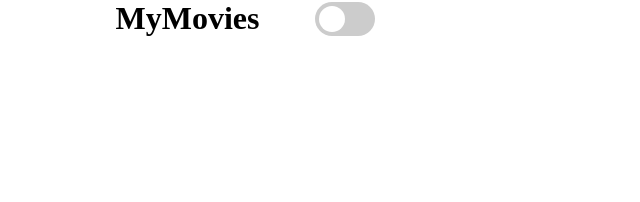
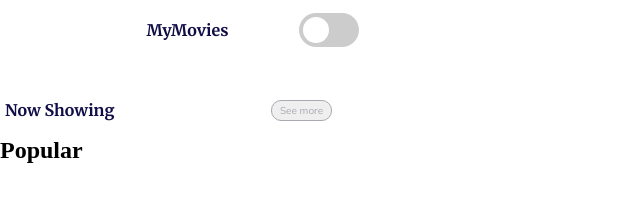
Before and after one commit to rts-cmk-wu08/mymovie-kalle202, a plain HTML site: page index.html in a window 1280 px wide. Shown: the whole page, without its empty margins (0-640 px from the left). Drawn offline with Linux system fonts and the light colour scheme; no server answers.

Commit message:
tilføjet popular html

```diff
--- a/index.html
+++ b/index.html
@@ -22,7 +22,15 @@
         </label>
       </header>
       <main>
+        <div class="now__showingcontainer">
+          <h2>Now Showing</h2>
+          <button href="" class="master__button">See more</button>
+        </div>
         <section class="now__showing"></section>
+        <div class="popular__container">
+          <h2>Popular</h2>
+        </div>
+        <section class="popular"></section>
       </main>
     </div>
   </body>
--- a/nowshowing.js
+++ b/nowshowing.js
@@ -17,7 +17,7 @@ fetch("https://api.themoviedb.org/3/trending/movie/week?api_key=5a42ea8b4fbbe41c
     });
 })
 
-
+// movie id: https://api.themoviedb.org/3/movie/616037?api_key=5a42ea8b4fbbe41ccef094fe698dbb64
 
 /* document.addEventListener("DOMContentLoaded", () => {
     let list = document.querySelector(".pokedex");
--- a/style.css
+++ b/style.css
@@ -13,17 +13,38 @@ img{
 
 #movie__appcontainer {
     max-width: 375px;
+    overflow: hidden;
 }
 
 header {
     display: grid;
-
+   height: 60px;
     grid-template-columns: repeat(3,1fr);
 }
 
 h1{
+    font-family: 'Merriweather', sans-serif;
     grid-area: 1/2/2/3;
+    align-self: center;
     justify-self: center;
+    color: #110E47;
+    font-size: 16px;
+    letter-spacing: 2%;
+}
+
+.now__showingcontainer{
+    margin-top: 40px;
+    display: flex;
+    justify-content: space-between;
+    margin-bottom: 16px;
+}
+
+.now__showingcontainer h2{
+    font-family: 'Merriweather', sans-serif;
+    color: #110E47;
+    font-size: 16px;
+    letter-spacing: 2%;
+    margin-left: 5px;
 }
 
 .now__showing{
@@ -67,8 +88,21 @@ h1{
     color:#FFC319;
 }
 
+.master__button{
+    font-family: 'Mulish', sans-serif;
+    text-decoration: none;
+    border: 1px solid #AAA9B1;
+    font-size:10px;
+    height: 21px;
+    width: 61px;
+    border-radius: 10px;
+    color: #AAA9B1;
+    margin-right: 43px;
+}
+
 /* The switch - the box around the slider */
 .switch {
+    margin-right: 1em;
     justify-self: end;
     align-self: center;
     grid-area: 1/3/2/4;
```
